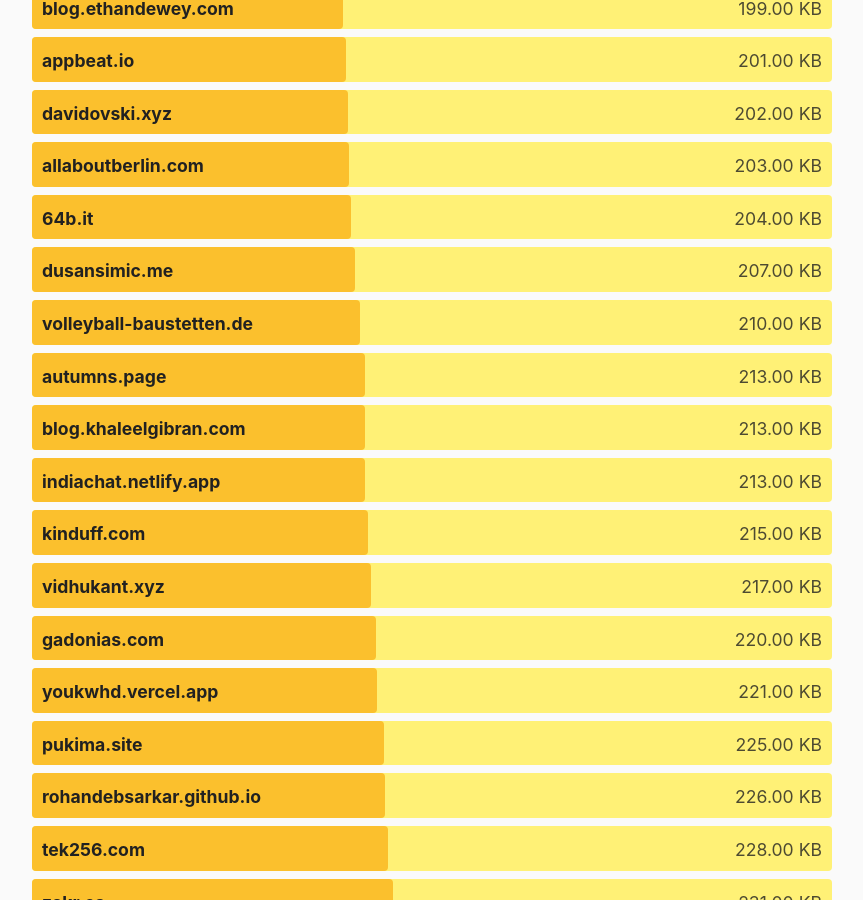
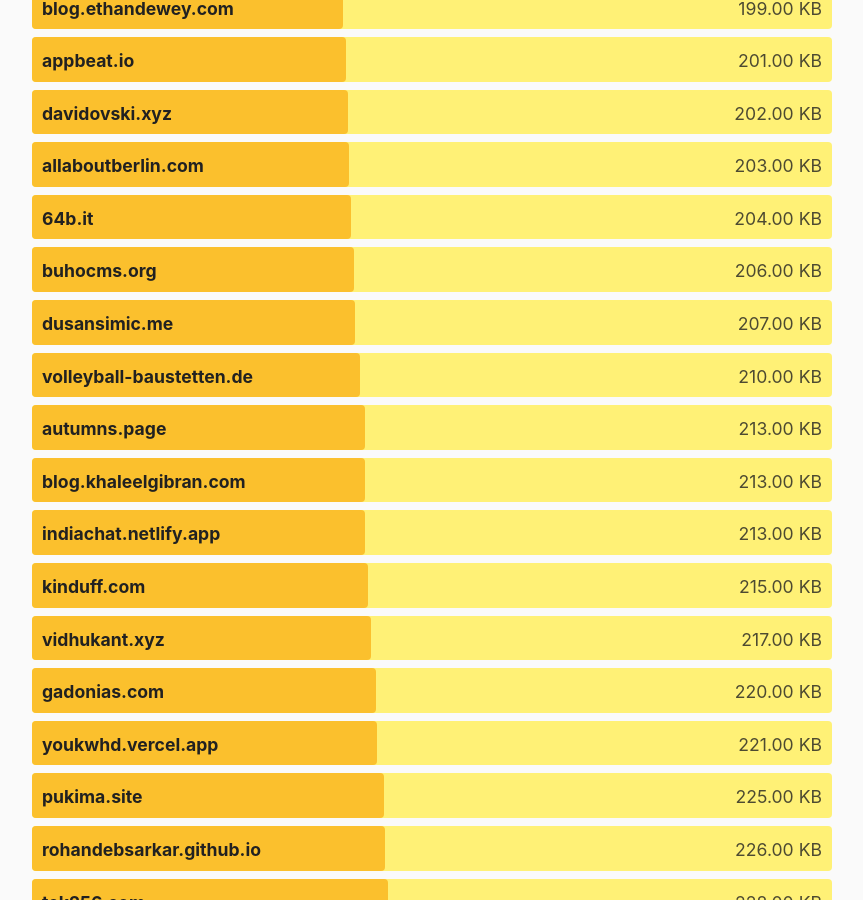
Before and after one commit to kevquirk/512kb.club, a Jekyll site: the page built from index.md, in a window 1280 px wide and 900 px high, scrolled down 25049 px. Shown: the whole window, without its empty margins (208-1071 px from the left). Built offline with Jekyll 4.4.1, drawn with Linux system fonts in a browser that asks for light colours.

Commit message:
Add buhocms.org

```diff
--- a/_data/sites.yml
+++ b/_data/sites.yml
@@ -492,6 +492,11 @@
   url: https://buchh.org/
   size: 4.7
   last_checked: 2022-05-15
+
+- domain: buhocms.org
+  url: https://buhocms.org/
+  size: 206
+  last_checked: 2023-03-14
 
 - domain: burak.mulayim.app
   url: https://burak.mulayim.app/
```
